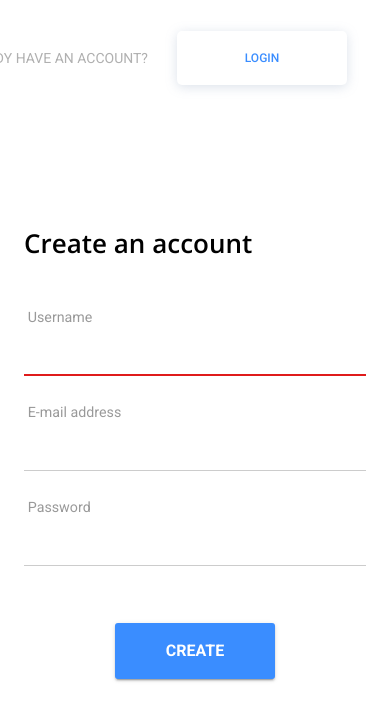
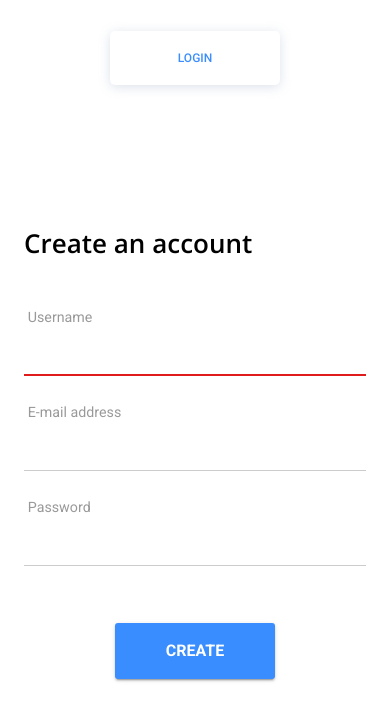
Before and after one commit to metlis/messanger, a React (Create React App) app in the folder client/: page /signup in a window 390 px wide. Shown: the top 720 px of the page. Built offline with nearby package versions, Linux system fonts and the light colour scheme.

Commit message:
style: top button layout changed on smaller screens; color modified for the sidebar

```diff
--- a/client/src/components/authentication/Sidebar.jsx
+++ b/client/src/components/authentication/Sidebar.jsx
@@ -17,7 +17,7 @@ const useStyles = makeStyles(theme => ({
   },
   overlay: {
     backgroundImage:
-      "linear-gradient(180deg, rgb(58,141,255, 0.75) 0%, rgb(134,185,255, 0.75) 100%)",
+      "linear-gradient(180deg, rgb(66, 135, 245, 0.85) 0%, rgb(134, 185, 255, 0.85) 100%)",
     backgroundSize: "cover",
     backgroundPosition: "center",
     flexDirection: "column",
--- a/client/src/components/authentication/TopButtons.jsx
+++ b/client/src/components/authentication/TopButtons.jsx
@@ -1,6 +1,7 @@
 import React from "react";
 import Box from "@material-ui/core/Box";
 import Button from "@material-ui/core/Button";
+import Hidden from "@material-ui/core/Hidden";
 import { makeStyles } from "@material-ui/core/styles";
 import { Link } from "react-router-dom";
 
@@ -14,7 +15,10 @@ const useStyles = makeStyles(theme => ({
     backgroundColor: "#ffffff",
     color: "#3a8dff",
     boxShadow: "none",
-    marginRight: 35
+    marginRight: 35,
+    [theme.breakpoints.down('sm')]: {
+      marginRight: 0,
+    }
   },
   noAccBtn: {
     fontSize: 14,
@@ -25,6 +29,13 @@ const useStyles = makeStyles(theme => ({
     whiteSpace: "nowrap"
   },
   link: { textDecoration: "none", display: "flex", flexWrap: "nowrap" },
+  container: {
+    alignSelf: "flex-end",
+    [theme.breakpoints.down('sm')]: {
+      alignSelf: "center",
+    },
+    alignItems: "center",
+  }
 }));
 
 
@@ -32,11 +43,13 @@ export default function TopButtons(props) {
   const classes = useStyles();
   const isLogin = props.page === 'login';
   return (
-    <Box p={1} alignSelf="flex-end" alignItems="center">
+    <Box p={1} className={classes.container}>
       <Link to={isLogin ? '/signup' : '/login'} className={classes.link}>
-        <Button className={classes.noAccBtn}>
-          {isLogin ? 'Don\'t have an account?' : 'Already have an account?'}
-        </Button>
+        <Hidden xsDown>
+          <Button className={classes.noAccBtn}>
+            {isLogin ? 'Don\'t have an account?' : 'Already have an account?'}
+          </Button>
+        </Hidden>
         <Button
           color="background"
           className={classes.accBtn}
```
